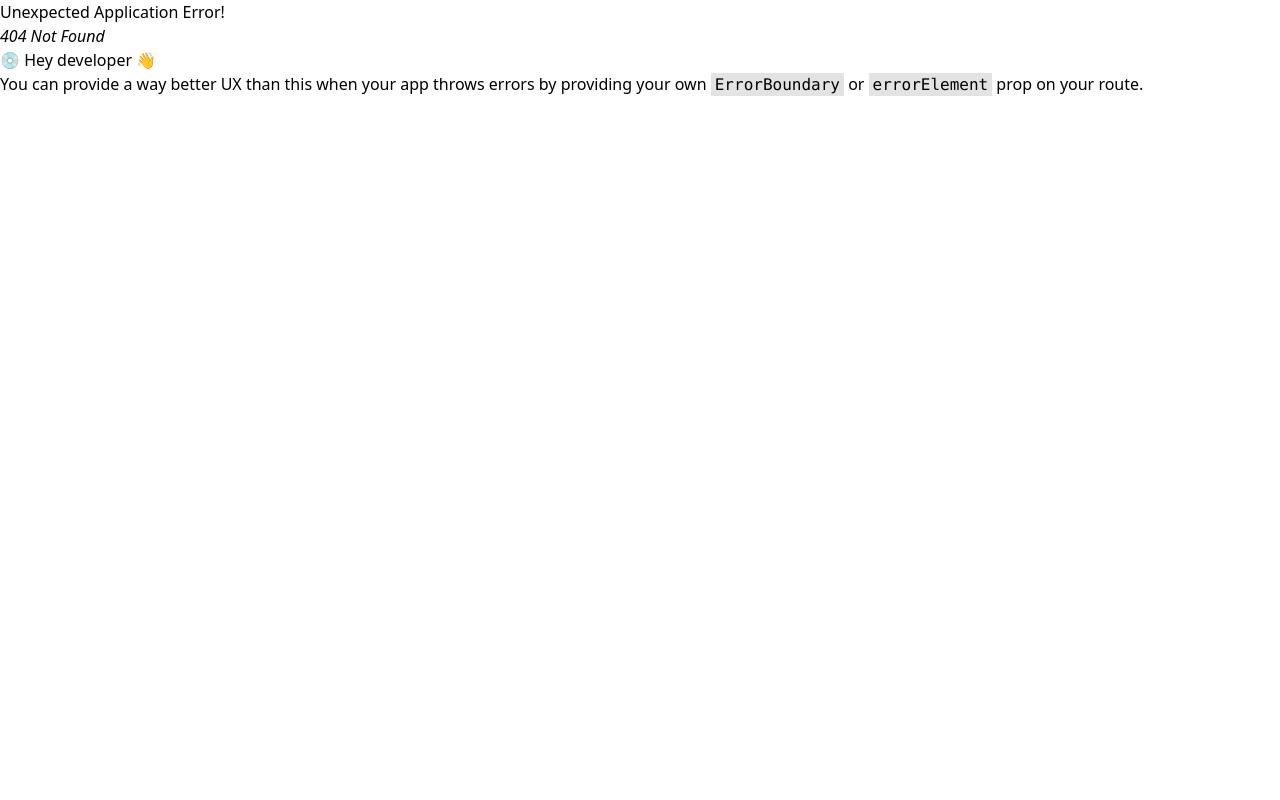
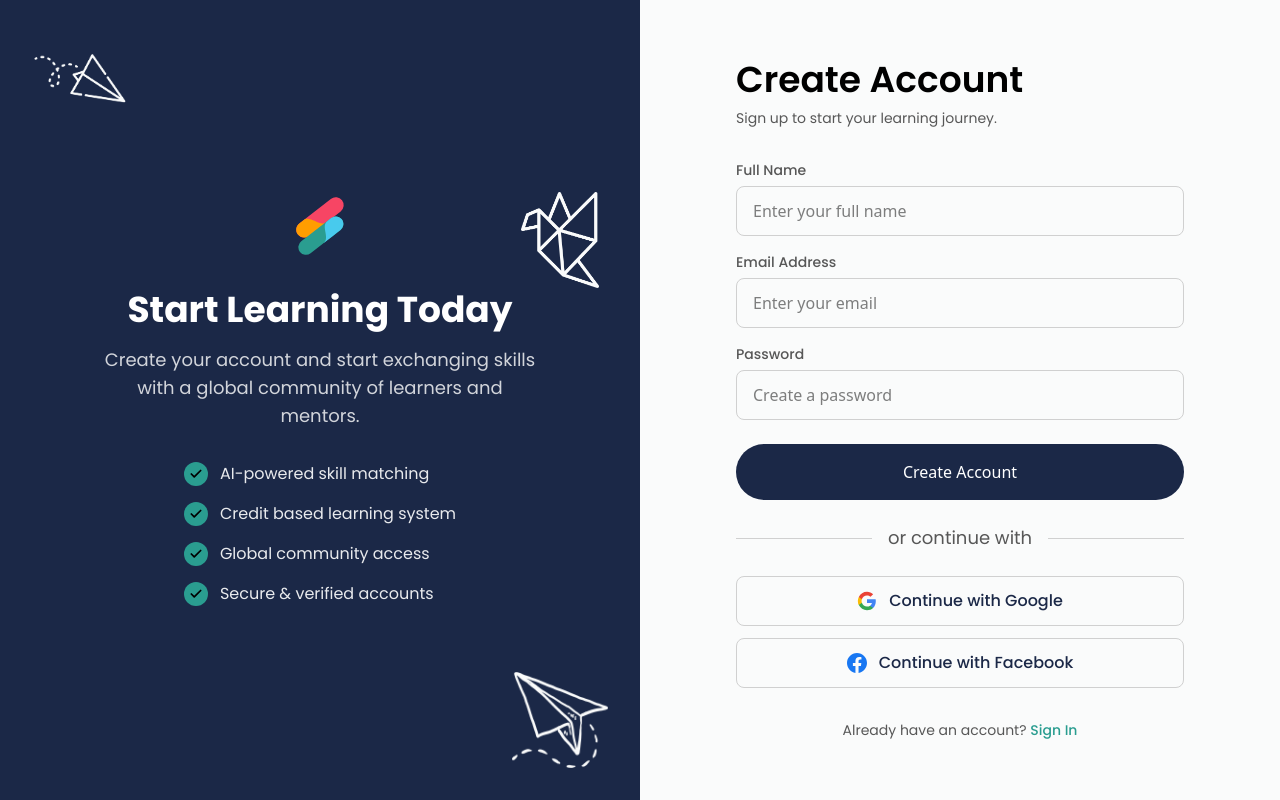
Before and after one commit to JunaidAly/SkillBridge, a React (Vite) app: page /signup in a window 1280 px wide. Before the commit this address had no page. Built offline with nearby package versions, Linux system fonts and the light colour scheme.

Commit message:
Add signup page and route to application
Introduced a new SignUpPage component with a registration form and social login options. Updated LoginPage to link to the signup page, and registered the /signup route in the router configuration.

```diff
--- a/src/pages/LoginPage.jsx
+++ b/src/pages/LoginPage.jsx
@@ -88,7 +88,7 @@ function LoginPage() {
 
           <p className="text-center mt-8 font-family-poppins text-sm text-[#575757]">
             Don't have an account?{" "}
-            <a href="#" className="text-teal font-medium hover:underline">
+            <a href="/signup" className="text-teal font-medium hover:underline">
               Register
             </a>
           </p>
--- /dev/null
+++ b/src/pages/SignUpPage.jsx
@@ -0,0 +1,171 @@
+import Input from "../ui/Input";
+import Button from "../ui/AuthButton";
+
+function SignUpPage() {
+  const handleSubmit = (e) => {
+    e.preventDefault();
+  };
+
+  return (
+    <div className="min-h-screen flex">
+      {/* Left Side - Branding */}
+      <div className="hidden lg:flex lg:w-1/2 bg-dark-blue flex-col items-center justify-center px-8 text-center relative overflow-hidden">
+        {/* Top Left Image */}
+        <img
+          src="/auth/1.png"
+          alt=""
+          className="absolute top-8 left-8 w-24 h-24 object-contain"
+        />
+        {/* Middle Right Image */}
+        <img
+          src="/auth/2.png"
+          alt=""
+          className="absolute top-[30%] right-8 -translate-y-1/2 w-24 h-24 object-contain"
+        />
+        {/* Bottom Right Image */}
+        <img
+          src="/auth/3.png"
+          alt=""
+          className="absolute bottom-8 right-8 w-24 h-24 object-contain"
+        />
+
+        <img
+          src="/logo.svg"
+          alt="SkillBridge Logo"
+          className="h-16 mb-8"
+        />
+        <h2 className="font-family-poppins text-4xl font-bold text-white mb-4">
+          Start Learning Today
+        </h2>
+        <p className="font-family-poppins text-lg text-white/80 max-w-md mb-8">
+          Create your account and start exchanging skills with a global community of learners and mentors.
+        </p>
+
+        {/* Points */}
+        <ul className="text-left space-y-4 max-w-sm">
+          <li className="flex items-center gap-3">
+            <span className="w-6 h-6 bg-teal rounded-full flex items-center justify-center">
+              <svg width="14" height="14" viewBox="0 0 24 24" fill="none" stroke="black" strokeWidth="3" strokeLinecap="round" strokeLinejoin="round">
+                <polyline points="20 6 9 17 4 12"></polyline>
+              </svg>
+            </span>
+            <span className="font-family-poppins text-white/90">AI-powered skill matching</span>
+          </li>
+          <li className="flex items-center gap-3">
+            <span className="w-6 h-6 bg-teal rounded-full flex items-center justify-center">
+              <svg width="14" height="14" viewBox="0 0 24 24" fill="none" stroke="black" strokeWidth="3" strokeLinecap="round" strokeLinejoin="round">
+                <polyline points="20 6 9 17 4 12"></polyline>
+              </svg>
+            </span>
+            <span className="font-family-poppins text-white/90">Credit based learning system</span>
+          </li>
+          <li className="flex items-center gap-3">
+            <span className="w-6 h-6 bg-teal rounded-full flex items-center justify-center">
+              <svg width="14" height="14" viewBox="0 0 24 24" fill="none" stroke="black" strokeWidth="3" strokeLinecap="round" strokeLinejoin="round">
+                <polyline points="20 6 9 17 4 12"></polyline>
+              </svg>
+            </span>
+            <span className="font-family-poppins text-white/90">Global community access</span>
+          </li>
+          <li className="flex items-center gap-3">
+            <span className="w-6 h-6 bg-teal rounded-full flex items-center justify-center">
+              <svg width="14" height="14" viewBox="0 0 24 24" fill="none" stroke="black" strokeWidth="3" strokeLinecap="round" strokeLinejoin="round">
+                <polyline points="20 6 9 17 4 12"></polyline>
+              </svg>
+            </span>
+            <span className="font-family-poppins text-white/90">Secure & verified accounts</span>
+          </li>
+        </ul>
+      </div>
+
+      {/* Right Side - Sign Up Form */}
+      <div className="w-full lg:w-1/2 bg-light-bg flex items-center justify-center px-4 py-8">
+        <div className="w-full max-w-md">
+          <div className="text-left mb-8">
+            <h1 className="font-family-poppins text-4xl font-semibold text-black mb-2">
+              Create Account
+            </h1>
+            <p className="font-family-poppins text-sm text-[#575757]">
+              Sign up to start your learning journey.
+            </p>
+          </div>
+
+          <form onSubmit={handleSubmit} className="flex flex-col gap-4">
+            <Input
+              label="Full Name"
+              name="fullName"
+              type="text"
+              placeholder="Enter your full name"
+            />
+            <Input
+              label="Email Address"
+              name="email"
+              type="email"
+              placeholder="Enter your email"
+            />
+            <Input
+              label="Password"
+              name="password"
+              type="password"
+              placeholder="Create a password"
+            />
+
+            <Button variant="primary" className="w-full rounded-full py-4 mt-2">
+              Create Account
+            </Button>
+          </form>
+
+          <div className="flex items-center gap-4 my-6">
+            <div className="flex-1 h-px bg-[#D0D0D0]"></div>
+            <span className="font-family-poppins text-lg text-[#575757]">or continue with</span>
+            <div className="flex-1 h-px bg-[#D0D0D0]"></div>
+          </div>
+
+          <div className="flex flex-col gap-3">
+            <button className="flex items-center justify-center gap-3 w-full py-3 border border-[#D0D0D0] rounded-lg hover:bg-gray-50 transition-all">
+              <svg width="20" height="20" viewBox="0 0 24 24">
+                <path
+                  fill="#4285F4"
+                  d="M22.56 12.25c0-.78-.07-1.53-.2-2.25H12v4.26h5.92c-.26 1.37-1.04 2.53-2.21 3.31v2.77h3.57c2.08-1.92 3.28-4.74 3.28-8.09z"
+                />
+                <path
+                  fill="#34A853"
+                  d="M12 23c2.97 0 5.46-.98 7.28-2.66l-3.57-2.77c-.98.66-2.23 1.06-3.71 1.06-2.86 0-5.29-1.93-6.16-4.53H2.18v2.84C3.99 20.53 7.7 23 12 23z"
+                />
+                <path
+                  fill="#FBBC05"
+                  d="M5.84 14.09c-.22-.66-.35-1.36-.35-2.09s.13-1.43.35-2.09V7.07H2.18C1.43 8.55 1 10.22 1 12s.43 3.45 1.18 4.93l2.85-2.22.81-.62z"
+                />
+                <path
+                  fill="#EA4335"
+                  d="M12 5.38c1.62 0 3.06.56 4.21 1.64l3.15-3.15C17.45 2.09 14.97 1 12 1 7.7 1 3.99 3.47 2.18 7.07l3.66 2.84c.87-2.6 3.3-4.53 6.16-4.53z"
+                />
+              </svg>
+              <span className="font-family-poppins font-medium text-dark-blue">
+                Continue with Google
+              </span>
+            </button>
+
+            <button className="flex items-center justify-center gap-3 w-full py-3 border border-[#D0D0D0] rounded-lg hover:bg-gray-50 transition-all">
+              <svg width="20" height="20" viewBox="0 0 24 24" fill="#1877F2">
+                <path d="M24 12.073c0-6.627-5.373-12-12-12s-12 5.373-12 12c0 5.99 4.388 10.954 10.125 11.854v-8.385H7.078v-3.47h3.047V9.43c0-3.007 1.792-4.669 4.533-4.669 1.312 0 2.686.235 2.686.235v2.953H15.83c-1.491 0-1.956.925-1.956 1.874v2.25h3.328l-.532 3.47h-2.796v8.385C19.612 23.027 24 18.062 24 12.073z" />
+              </svg>
+              <span className="font-family-poppins font-medium text-dark-blue">
+                Continue with Facebook
+              </span>
+            </button>
+          </div>
+
+          <p className="text-center mt-8 font-family-poppins text-sm text-[#575757]">
+            Already have an account?{" "}
+            <a href="/login" className="text-teal font-medium hover:underline">
+              Sign In
+            </a>
+          </p>
+        </div>
+      </div>
+    </div>
+  );
+}
+
+export default SignUpPage;
--- a/src/routes.jsx
+++ b/src/routes.jsx
@@ -1,6 +1,7 @@
 import { createBrowserRouter } from "react-router-dom";
 import LandingPage from "./pages/LandingPage";
 import LoginPage from "./pages/LoginPage";
+import SignUpPage from "./pages/SignUpPage";
 
 const router = createBrowserRouter([
   {
@@ -11,6 +12,10 @@ const router = createBrowserRouter([
     path: "/login",
     element: <LoginPage />,
   },
+  {
+    path: "/signup",
+    element: <SignUpPage />,
+  },
 ]);
 
 export default router;
```
